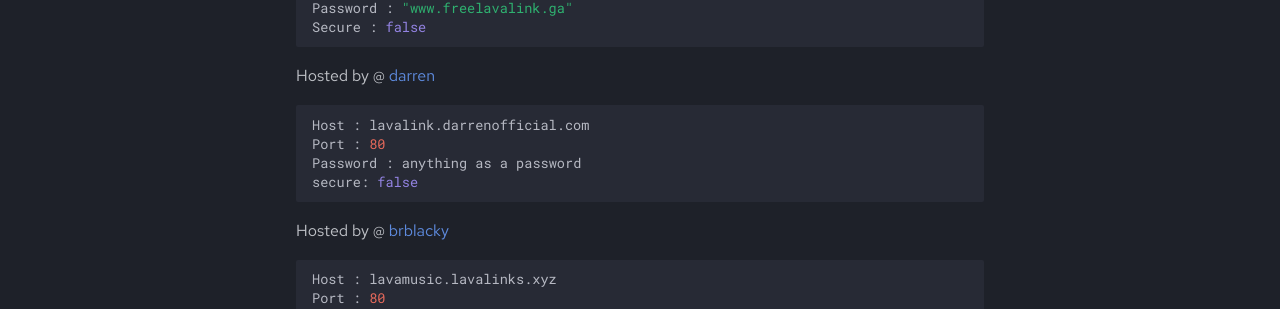
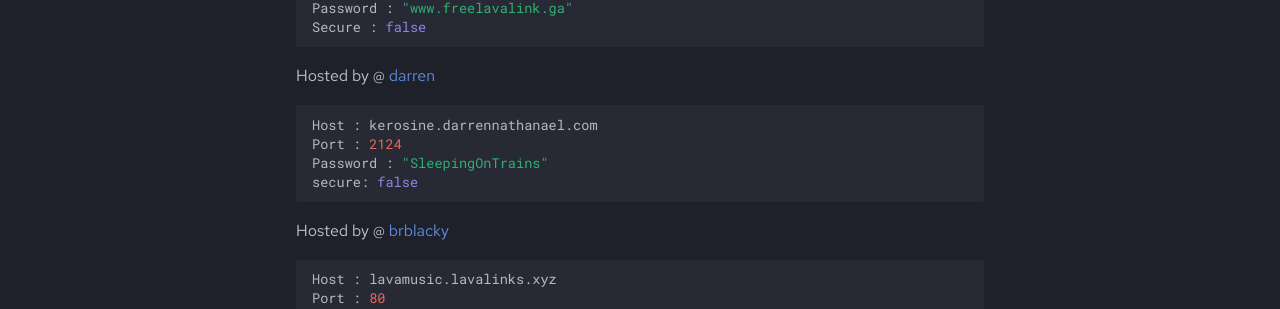
Before and after one commit to DarrenOfficial/lavalink-list, an MkDocs documentation site: the page built from docs/NoSSL/lavalink-without-ssl.md, in a window 1280 px wide and 900 px high, scrolled down 639 px. Shown: the part 144-453 px from the top of the window. Built offline with MkDocs 1.6.1 and Material for MkDocs 9.7.7, drawn with Linux system fonts in a browser that asks for light colours; comment, search, counter and statistics services are not loaded.

Commit message:
Revert "aa (#109)" (#110)
This reverts commit 15df658213ad434224996c64d4f87fcefb8df040.

````diff
--- a/docs/NoSSL/lavalink-without-ssl.md
+++ b/docs/NoSSL/lavalink-without-ssl.md
@@ -39,9 +39,9 @@ Secure : false
 
 Hosted by @ [darren](https://paypal.me/darrenofficial)
 ```bash
-Host : lavalink.darrenofficial.com
-Port : 80
-Password : anything as a password
+Host : kerosine.darrennathanael.com
+Port : 2124
+Password : "SleepingOnTrains"
 secure: false
 ```
 
````
